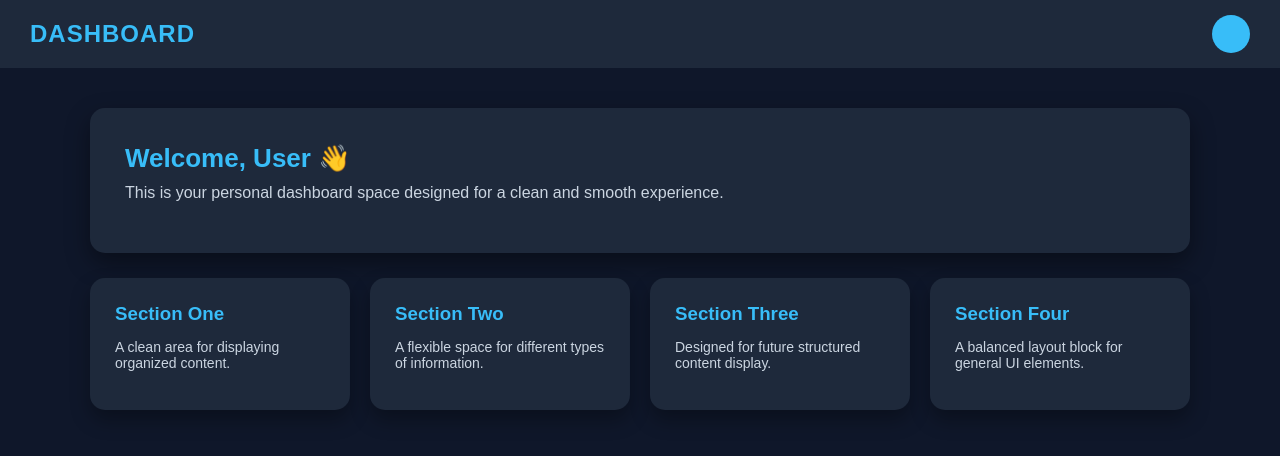
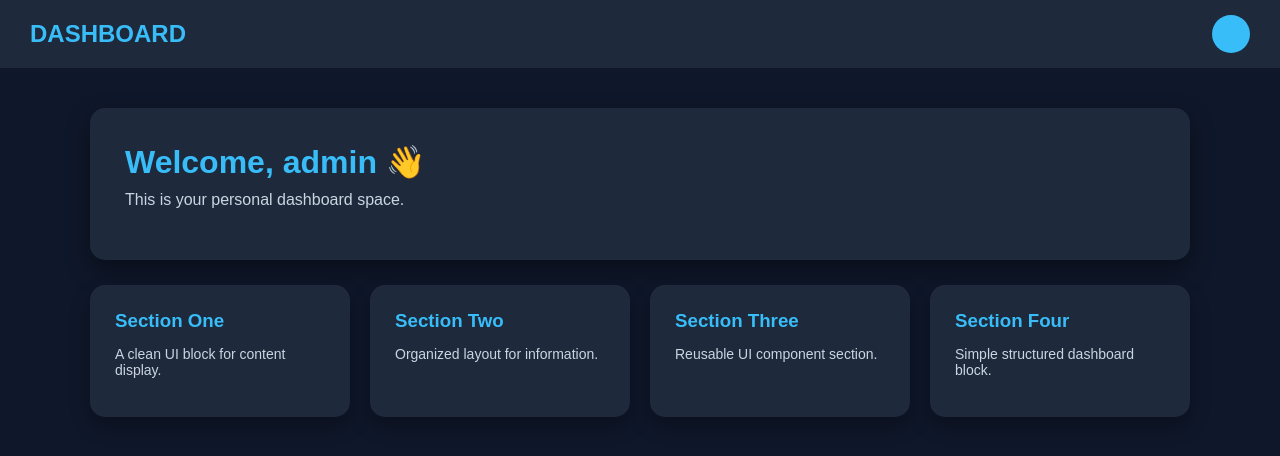
Before and after one commit to aashikaK/Django, a Django app: page / in a window 1280 px wide. Shown: the top 456 px of the page. Run offline with Django 5.2, Linux system fonts and the light colour scheme; a user stored in the database is signed in.

Commit message:
index.html

```diff
--- a/userproject/templates/index.html
+++ b/userproject/templates/index.html
@@ -24,7 +24,6 @@
         .navbar h2{
             margin:0;
             color:#38bdf8;
-            letter-spacing:1px;
         }
 
         .avatar{
@@ -51,7 +50,6 @@
         .welcome h1{
             margin:0;
             color:#38bdf8;
-            font-size:26px;
         }
 
         .welcome p{
@@ -105,10 +103,10 @@
 
     <div class="welcome">
 
-        <h1>Welcome, User 👋</h1>
+        <h1>Welcome, {{ request.user.username }} 👋</h1>
 
         <p>
-            This is your personal dashboard space designed for a clean and smooth experience.
+            This is your personal dashboard space.
         </p>
 
     </div>
@@ -117,22 +115,22 @@
 
         <div class="card">
             <h3>Section One</h3>
-            <p>A clean area for displaying organized content.</p>
+            <p>A clean UI block for content display.</p>
         </div>
 
         <div class="card">
             <h3>Section Two</h3>
-            <p>A flexible space for different types of information.</p>
+            <p>Organized layout for information.</p>
         </div>
 
         <div class="card">
             <h3>Section Three</h3>
-            <p>Designed for future structured content display.</p>
+            <p>Reusable UI component section.</p>
         </div>
 
         <div class="card">
             <h3>Section Four</h3>
-            <p>A balanced layout block for general UI elements.</p>
+            <p>Simple structured dashboard block.</p>
         </div>
 
     </div>
```
